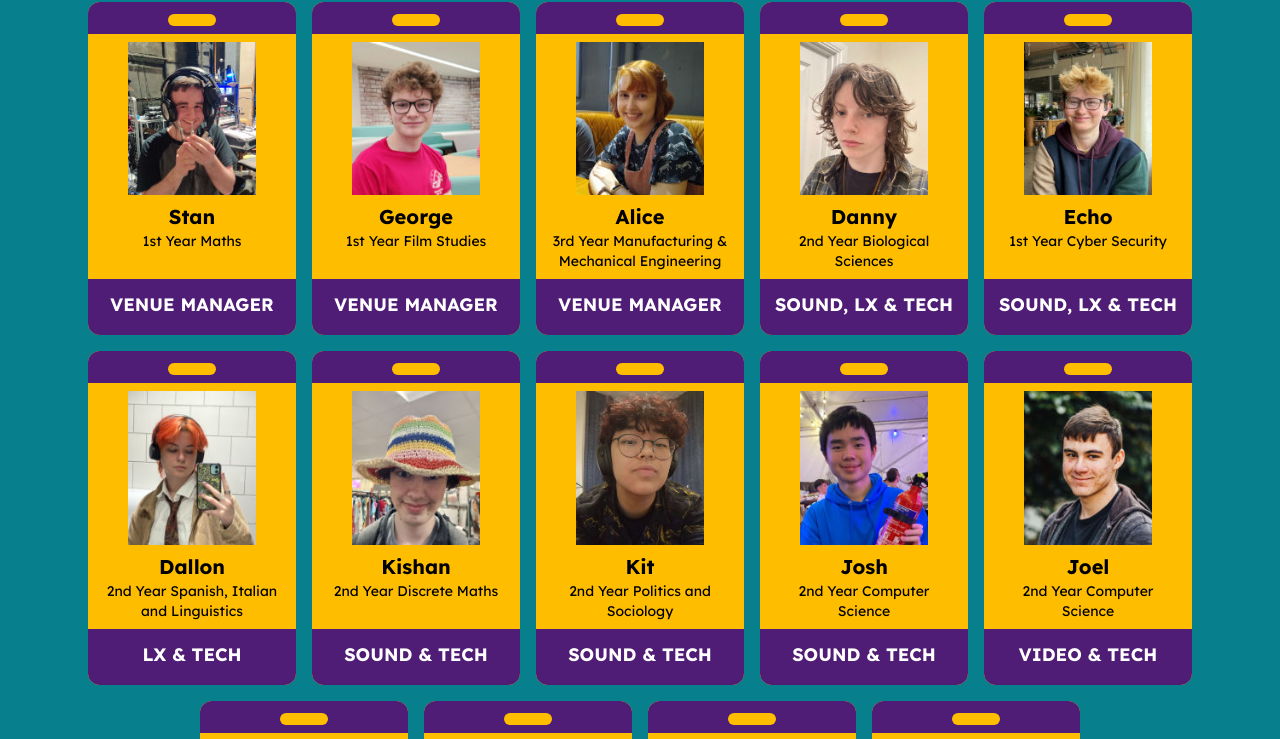
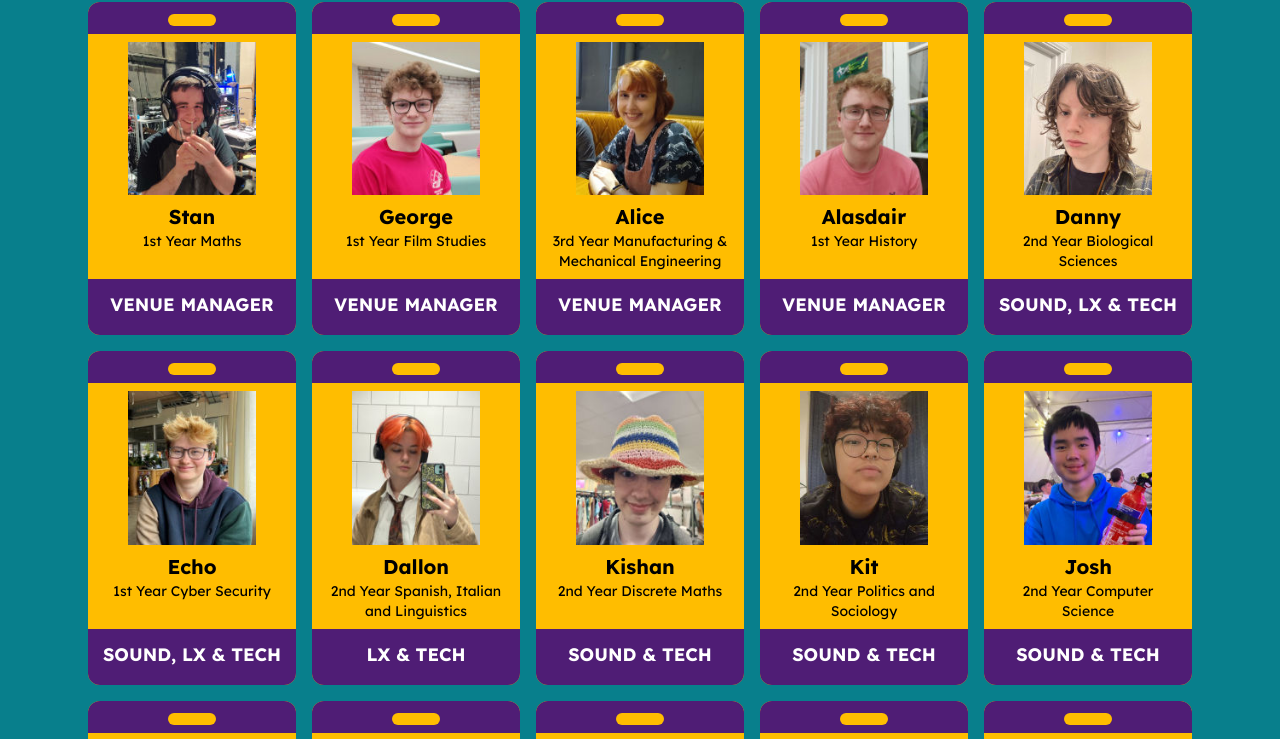
Before and after one commit to WarwickStudentArtsFestival/WSAF24-Website, a Next.js app: page /team in a window 1280 px wide. Shown: the part 2570-3309 px from the top of the page. Built offline with nearby package versions, Linux system fonts and the light colour scheme.

Commit message:
:sparkles: Add team members

```diff
--- a/src/app/team/volunteers.ts
+++ b/src/app/team/volunteers.ts
@@ -12,6 +12,7 @@ import GeorgePhoto from '@/assets/people/george.jpg';
 import StanPhoto from '@/assets/people/stan.jpg';
 import JoelPhoto from '@/assets/people/joel.jpg';
 import AlicePhoto from '@/assets/people/alice.jpg';
+import AlasdairPhoto from '@/assets/people/alasdair.jpg';
 
 const volunteers: IdCardProps[] = [
   {
@@ -31,6 +32,12 @@ const volunteers: IdCardProps[] = [
     role: 'Venue Manager',
     description: '3rd Year Manufacturing & Mechanical Engineering',
     image: AlicePhoto,
+  },
+  {
+    name: 'Alasdair',
+    role: 'Venue Manager',
+    description: '1st Year History',
+    image: AlasdairPhoto,
   },
   {
     name: 'Danny',
```
Also changed, not shown: src/assets/people/alasdair.jpg (added).
